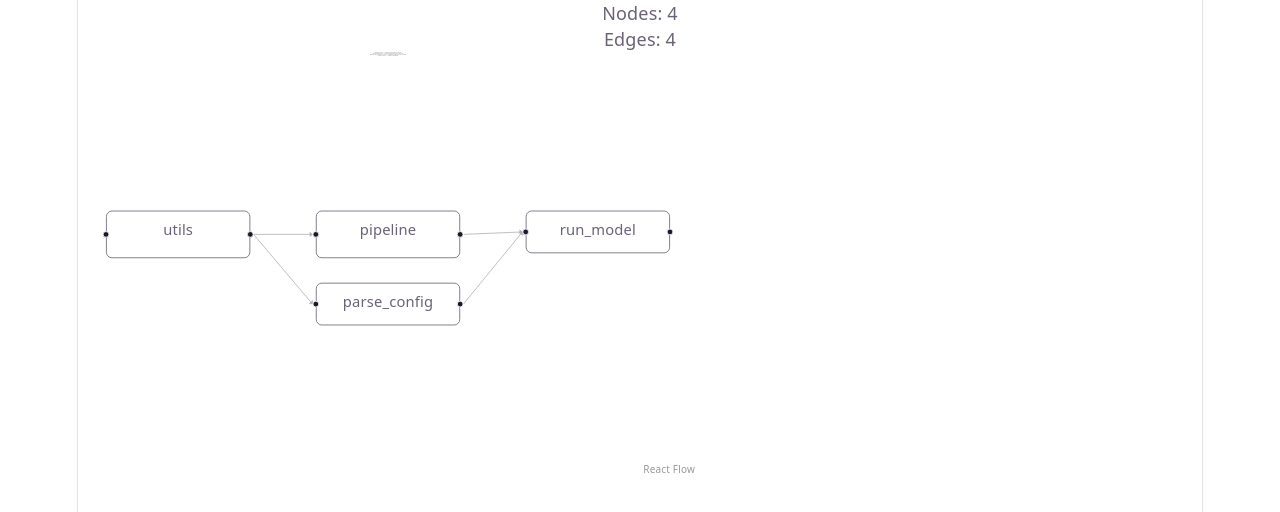
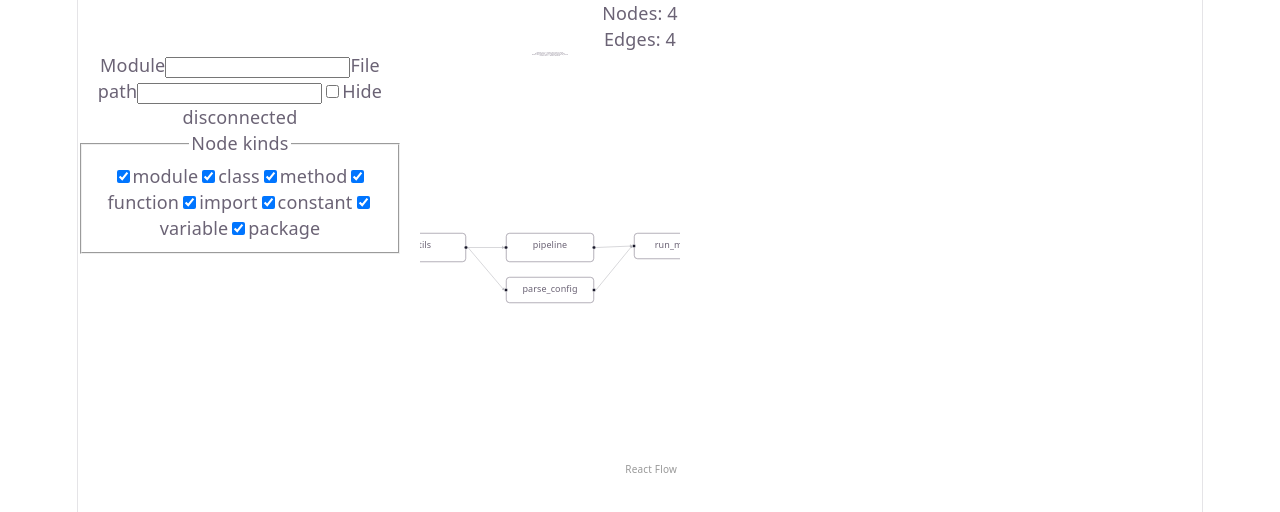
Before and after one commit to aaweaver-actuary/python-project-graph, a React (Vite) app: page / in a window 1280 px wide. Shown: the top 512 px of the page. Built offline with nearby package versions, Linux system fonts and the light colour scheme.

Commit message:
feat: add graph filter model and sidebar controls
Agent-Logs-Url: https://github.com/aaweaver-actuary/python-project-graph/sessions/1f3e75af-c889-4fe2-b655-6eb46b99029c

```diff
--- a/src/App.tsx
+++ b/src/App.tsx
@@ -1,22 +1,40 @@
-import { useEffect, useState } from "react";
-import type { GraphBootstrapState } from "./graph/bootstrap.contracts";
-import { GraphCanvas } from "./graph/graph-canvas";
-import { deriveSelectedNodeDetails, DetailPanel } from "./graph/node-details";
+import { useEffect, useMemo, useState } from 'react';
+
+import type { GraphBootstrapState } from './graph/bootstrap.contracts';
+import type { NodeKind } from './graph/contracts';
+import {
+  DEFAULT_GRAPH_FILTER_STATE,
+  applyGraphFilters,
+  type GraphFilterState,
+} from './graph/filters';
+import { GraphCanvas } from './graph/graph-canvas';
+import { deriveSelectedNodeDetails, DetailPanel } from './graph/node-details';
 
 export interface AppProps {
   runBootstrap: () => Promise<GraphBootstrapState>;
 }
 
-type AppBootstrapRunner = AppProps["runBootstrap"];
+type AppBootstrapRunner = AppProps['runBootstrap'];
 
-const initialBootstrapState: GraphBootstrapState = { state: "loading" };
+const initialBootstrapState: GraphBootstrapState = { state: 'loading' };
 
 const bootstrapPromiseByRunner = new WeakMap<
   AppBootstrapRunner,
   Promise<GraphBootstrapState>
 >();
 
-const FALLBACK_BOOTSTRAP_ERROR_MESSAGE = "Bootstrap failed";
+const FALLBACK_BOOTSTRAP_ERROR_MESSAGE = 'Bootstrap failed';
+
+const NODE_KIND_ORDER: NodeKind[] = [
+  'module',
+  'class',
+  'method',
+  'function',
+  'import',
+  'constant',
+  'variable',
+  'package',
+];
 
 function assertNeverBootstrapState(value: never): never {
   throw new Error(`Unhandled bootstrap state: ${JSON.stringify(value)}`);
@@ -37,7 +55,7 @@ function getBootstrapErrorMessage(error: unknown): string | null {
     return toNonEmptyTrimmedMessage(error.message);
   }
 
-  if (typeof error === "string") {
+  if (typeof error === 'string') {
     return toNonEmptyTrimmedMessage(error);
   }
 
@@ -65,11 +83,21 @@ function getOrCreateBootstrapPromise(
   return bootstrapPromise;
 }
 
+function createInitialFilterState(): GraphFilterState {
+  return {
+    ...DEFAULT_GRAPH_FILTER_STATE,
+    kindSelection: { ...DEFAULT_GRAPH_FILTER_STATE.kindSelection },
+  };
+}
+
 function App({ runBootstrap }: AppProps) {
   const [bootstrapState, setBootstrapState] = useState<GraphBootstrapState>(
     initialBootstrapState,
   );
   const [selectedNodeId, setSelectedNodeId] = useState<string | null>(null);
+  const [filterState, setFilterState] = useState<GraphFilterState>(
+    createInitialFilterState,
+  );
 
   useEffect(() => {
     let isMounted = true;
@@ -84,7 +112,7 @@ function App({ runBootstrap }: AppProps) {
 
     const setInvalidStateFromError = (error: unknown): void => {
       setBootstrapStateIfMounted({
-        state: "invalid-payload",
+        state: 'invalid-payload',
         errors: normalizeBootstrapErrors(error),
       });
     };
@@ -100,16 +128,39 @@ function App({ runBootstrap }: AppProps) {
     };
   }, [runBootstrap]);
 
+  const readyPayload =
+    bootstrapState.state === 'ready' ? bootstrapState.payload : null;
+
+  const filteredPayload = useMemo(() => {
+    if (readyPayload === null) {
+      return null;
+    }
+
+    return applyGraphFilters(readyPayload, filterState);
+  }, [readyPayload, filterState]);
+
+  const effectiveSelectedNodeId = useMemo(() => {
+    if (selectedNodeId === null || filteredPayload === null) {
+      return selectedNodeId;
+    }
+
+    const selectionStillVisible = filteredPayload.nodes.some(
+      (node) => node.id === selectedNodeId,
+    );
+
+    return selectionStillVisible ? selectedNodeId : null;
+  }, [selectedNodeId, filteredPayload]);
+
   switch (bootstrapState.state) {
-    case "loading":
+    case 'loading':
       return (
         <section data-testid="bootstrap-loading-view">Loading graph...</section>
       );
-    case "ready": {
-      const { payload } = bootstrapState;
+    case 'ready': {
+      const payload = filteredPayload ?? bootstrapState.payload;
       const selectedNodeDetails = deriveSelectedNodeDetails(
         payload,
-        selectedNodeId,
+        effectiveSelectedNodeId,
       );
 
       return (
@@ -119,13 +170,81 @@ function App({ runBootstrap }: AppProps) {
           <section
             data-testid="ready-layout"
             style={{
-              display: "grid",
-              gridTemplateColumns: "minmax(0, 1fr) minmax(18rem, 28rem)",
+              display: 'grid',
+              gridTemplateColumns:
+                'minmax(14rem, 18rem) minmax(0, 1fr) minmax(18rem, 28rem)',
+              gap: '1rem',
             }}
           >
+            <aside data-testid="filter-sidebar">
+              <label htmlFor="module-filter-input">Module</label>
+              <input
+                id="module-filter-input"
+                data-testid="module-filter-input"
+                value={filterState.moduleQuery}
+                onChange={(event) =>
+                  setFilterState((currentState) => ({
+                    ...currentState,
+                    moduleQuery: event.target.value,
+                  }))
+                }
+              />
+
+              <label htmlFor="file-path-filter-input">File path</label>
+              <input
+                id="file-path-filter-input"
+                data-testid="file-path-filter-input"
+                value={filterState.filePathQuery}
+                onChange={(event) =>
+                  setFilterState((currentState) => ({
+                    ...currentState,
+                    filePathQuery: event.target.value,
+                  }))
+                }
+              />
+
+              <label>
+                <input
+                  type="checkbox"
+                  data-testid="hide-disconnected-filter"
+                  checked={filterState.hideDisconnected}
+                  onChange={(event) =>
+                    setFilterState((currentState) => ({
+                      ...currentState,
+                      hideDisconnected: event.target.checked,
+                    }))
+                  }
+                />
+                Hide disconnected
+              </label>
+
+              <fieldset>
+                <legend>Node kinds</legend>
+                {NODE_KIND_ORDER.map((kind) => (
+                  <label key={kind}>
+                    <input
+                      type="checkbox"
+                      data-testid={`kind-filter-${kind}`}
+                      checked={filterState.kindSelection[kind]}
+                      onChange={(event) =>
+                        setFilterState((currentState) => ({
+                          ...currentState,
+                          kindSelection: {
+                            ...currentState.kindSelection,
+                            [kind]: event.target.checked,
+                          },
+                        }))
+                      }
+                    />
+                    {kind}
+                  </label>
+                ))}
+              </fieldset>
+            </aside>
+
             <GraphCanvas
               payload={payload}
-              selectedNodeId={selectedNodeId}
+              selectedNodeId={effectiveSelectedNodeId}
               onSelectNode={setSelectedNodeId}
             />
             <aside data-testid="detail-panel-rail">
@@ -135,7 +254,7 @@ function App({ runBootstrap }: AppProps) {
         </section>
       );
     }
-    case "invalid-payload":
+    case 'invalid-payload':
       return (
         <section data-testid="bootstrap-invalid-payload-view">
           {bootstrapState.errors.map((errorMessage, index) => (
--- /dev/null
+++ b/src/graph/filters.ts
@@ -0,0 +1,92 @@
+import type { GraphPayload, NodeKind } from './contracts';
+
+export type GraphKindSelection = Record<NodeKind, boolean>;
+
+export interface GraphFilterState {
+  kindSelection: GraphKindSelection;
+  moduleQuery: string;
+  filePathQuery: string;
+  hideDisconnected: boolean;
+}
+
+const DEFAULT_KIND_SELECTION: GraphKindSelection = {
+  module: true,
+  class: true,
+  method: true,
+  function: true,
+  import: true,
+  constant: true,
+  variable: true,
+  package: true,
+};
+
+export const DEFAULT_GRAPH_FILTER_STATE: GraphFilterState = {
+  kindSelection: DEFAULT_KIND_SELECTION,
+  moduleQuery: '',
+  filePathQuery: '',
+  hideDisconnected: false,
+};
+
+function normalizeQuery(value: string): string {
+  return value.trim().toLowerCase();
+}
+
+function hasConnectedEdge(
+  nodeId: string,
+  edges: GraphPayload['edges'],
+): boolean {
+  return edges.some((edge) => edge.source === nodeId || edge.target === nodeId);
+}
+
+export function applyGraphFilters(
+  payload: GraphPayload,
+  filterState: GraphFilterState,
+): GraphPayload {
+  const moduleQuery = normalizeQuery(filterState.moduleQuery);
+  const filePathQuery = normalizeQuery(filterState.filePathQuery);
+
+  const filteredNodes = payload.nodes.filter((node) => {
+    if (!filterState.kindSelection[node.kind]) {
+      return false;
+    }
+
+    if (moduleQuery.length > 0 && !node.module.toLowerCase().includes(moduleQuery)) {
+      return false;
+    }
+
+    if (
+      filePathQuery.length > 0 &&
+      !node.file_path.toLowerCase().includes(filePathQuery)
+    ) {
+      return false;
+    }
+
+    return true;
+  });
+
+  const allowedNodeIds = new Set(filteredNodes.map((node) => node.id));
+
+  const filteredEdges = payload.edges.filter(
+    (edge) => allowedNodeIds.has(edge.source) && allowedNodeIds.has(edge.target),
+  );
+
+  if (!filterState.hideDisconnected) {
+    return {
+      nodes: filteredNodes,
+      edges: filteredEdges,
+    };
+  }
+
+  const connectedNodes = filteredNodes.filter((node) =>
+    hasConnectedEdge(node.id, filteredEdges),
+  );
+
+  const connectedNodeIds = new Set(connectedNodes.map((node) => node.id));
+
+  return {
+    nodes: connectedNodes,
+    edges: filteredEdges.filter(
+      (edge) => connectedNodeIds.has(edge.source) && connectedNodeIds.has(edge.target),
+    ),
+  };
+}
```
Also changed, not shown: 2 other files (tests, documents, lock files or other folders).
